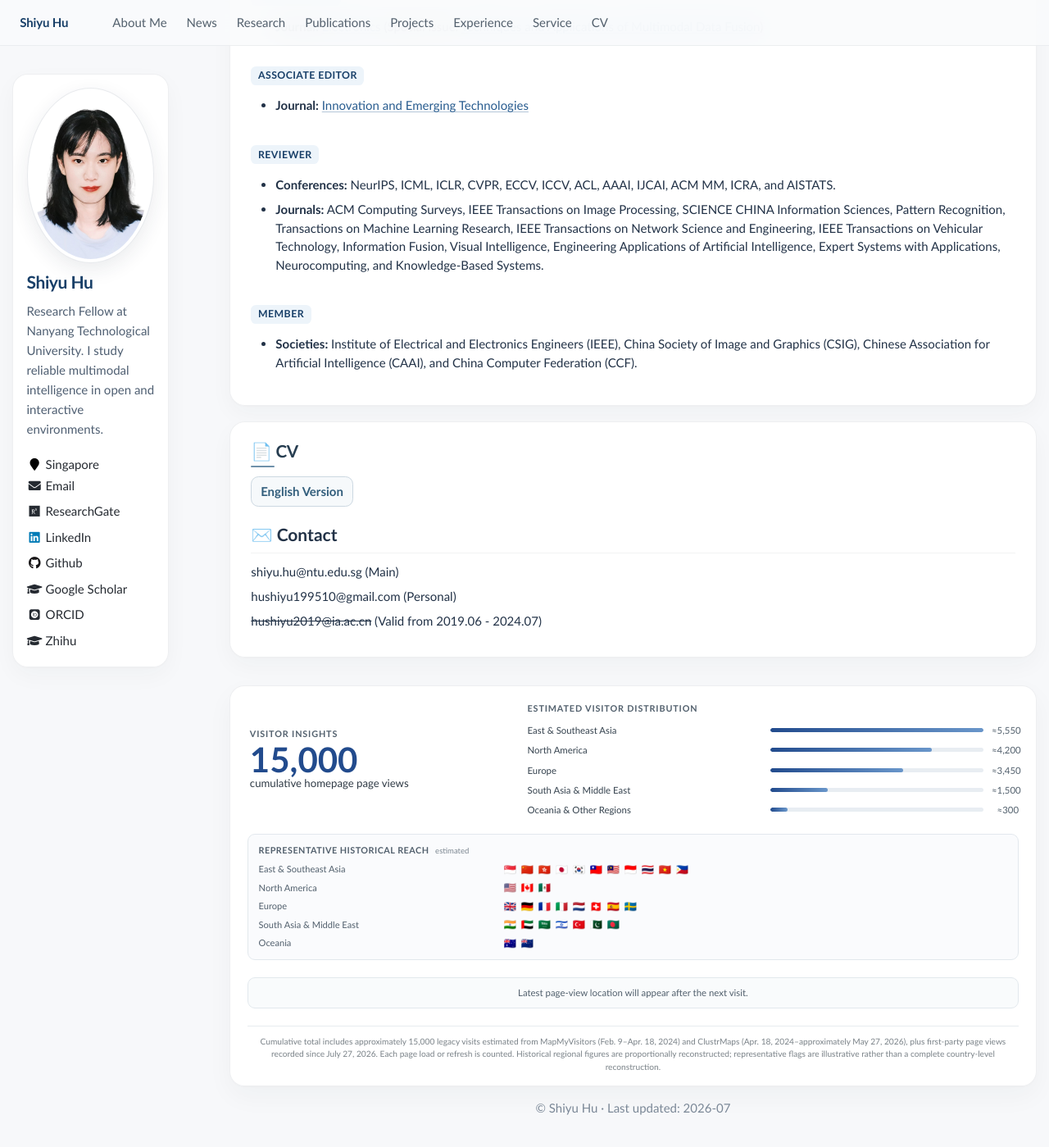
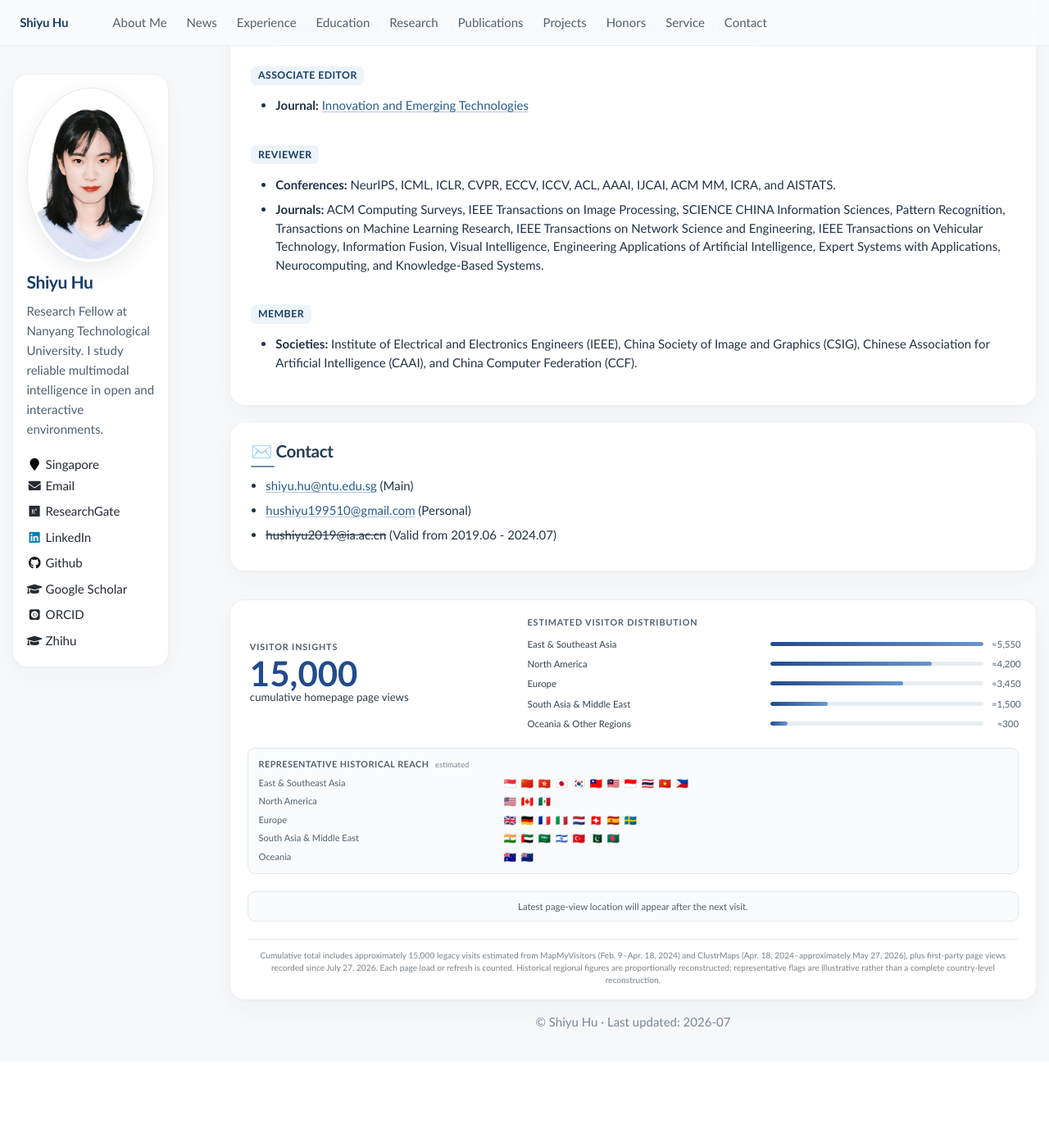
Before and after one commit to huuuuusy/huuuuusy.github.io, a Jekyll site: the page built from _pages/about.md, in a window 1280 px wide and 1400 px high, scrolled down 20175 px. Shown: the whole window at 82% size. Built offline with Jekyll 4.4.1, drawn with Linux system fonts in a browser that asks for light colours; some web fonts are replaced; after the commit the page ends 21470 px from its top, so only the background shows below that.

Commit message:
Align navigation with homepage sections

```diff
--- a/_pages/about.md
+++ b/_pages/about.md
@@ -44,8 +44,8 @@ redirect_from:
 {% include_relative includes/activity.md %}
 </section>
 
-<section class="home-section home-section--cv" id="cv" markdown="1">
-{% include_relative includes/cv.md %}
+<section class="home-section home-section--contact" id="contact" markdown="1">
+{% include_relative includes/contact.md %}
 </section>
 
 
--- /dev/null
+++ b/_pages/includes/contact.md
@@ -0,0 +1,4 @@
+# ✉️ Contact
+- [shiyu.hu@ntu.edu.sg](mailto:shiyu.hu@ntu.edu.sg) (Main)
+- [hushiyu199510@gmail.com](mailto:hushiyu199510@gmail.com) (Personal)
+- ~~hushiyu2019@ia.ac.cn~~ (Valid from 2019.06 - 2024.07)
--- a/_pages/includes/cv.md
+++ /dev/null
@@ -1,13 +0,0 @@
-# 📄 CV
-
-- [English Version](https://huuuuusy.github.io/files/CV-EN.pdf)
-
-<!-- - [中文版](https://huuuuusy.github.io/files/CV-CN.pdf) -->
-
-<!-- - [Online Version (Via Overleaf)](https://cn.overleaf.com/read/zpcnftfsfsqp#69c6ed) -->
-
-
-# ✉️ Contact
-- shiyu.hu@ntu.edu.sg (Main)
-- hushiyu199510@gmail.com (Personal)
-- ~~hushiyu2019@ia.ac.cn~~ (Valid from 2019.06 - 2024.07)
--- a/assets/css/main.scss
+++ b/assets/css/main.scss
@@ -1187,18 +1187,6 @@ a {
     > p {
         margin-top: .65rem;
     }
-}
-
-.home-section--cv a[href$="CV-EN.pdf"] {
-    display: inline-flex;
-    align-items: center;
-    padding: .55rem .85rem;
-    border: 1px solid $home-blue-dark;
-    border-radius: .5rem;
-    color: #fff;
-    background: $home-blue-dark;
-    font-weight: 700;
-    text-decoration: none;
 }
 
 .visitor-insights {
@@ -1680,28 +1668,10 @@ body {
     display: none;
 }
 
-.home-section--cv {
+.home-section--contact {
     > ul {
         margin: 0;
-        padding: 0;
-        list-style: none;
-    }
-}
-
-.home-section--cv a[href$="CV-EN.pdf"] {
-    min-height: 0;
-    padding: .42rem .72rem;
-    border: 1px solid #ccd8e1;
-    border-radius: .62rem;
-    color: #315d7b;
-    background: #f6f9fb;
-    font-size: 1rem;
-    font-weight: 650;
-
-    &:hover {
-        border-color: #aebfcb;
-        color: #244d6a;
-        background: #eef3f6;
+        padding-left: 1.2rem;
     }
 }
 
```
Also changed, not shown: _data/navigation.yml (+10 -4 lines).
